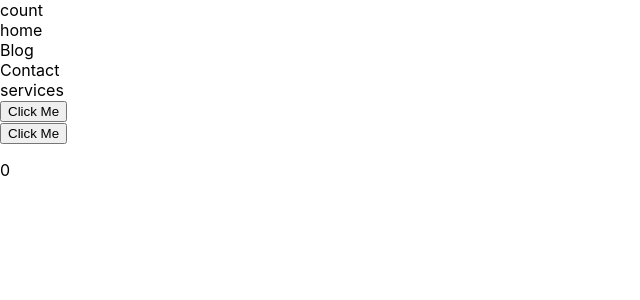
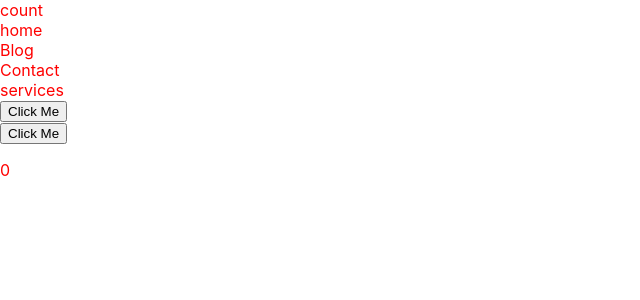
Before and after one commit to ravidhwn01/nextJs-code, a Next.js app: page / in a window 1280 px wide. Shown: the top 300 px of the page, without its empty margins (0-640 px from the left). Built offline with nearby package versions, Linux system fonts and the light colour scheme.

Commit message:
using css  in next js

```diff
--- a/styles/globals.css
+++ b/styles/globals.css
@@ -15,7 +15,7 @@ a {
   box-sizing: border-box;
 }
 
-@media (prefers-color-scheme: dark) {
+/* @media (prefers-color-scheme: dark) {
   html {
     color-scheme: dark;
   }
@@ -23,4 +23,7 @@ a {
     color: white;
     background: black;
   }
+} */
+div{
+  color: red;
 }
```
